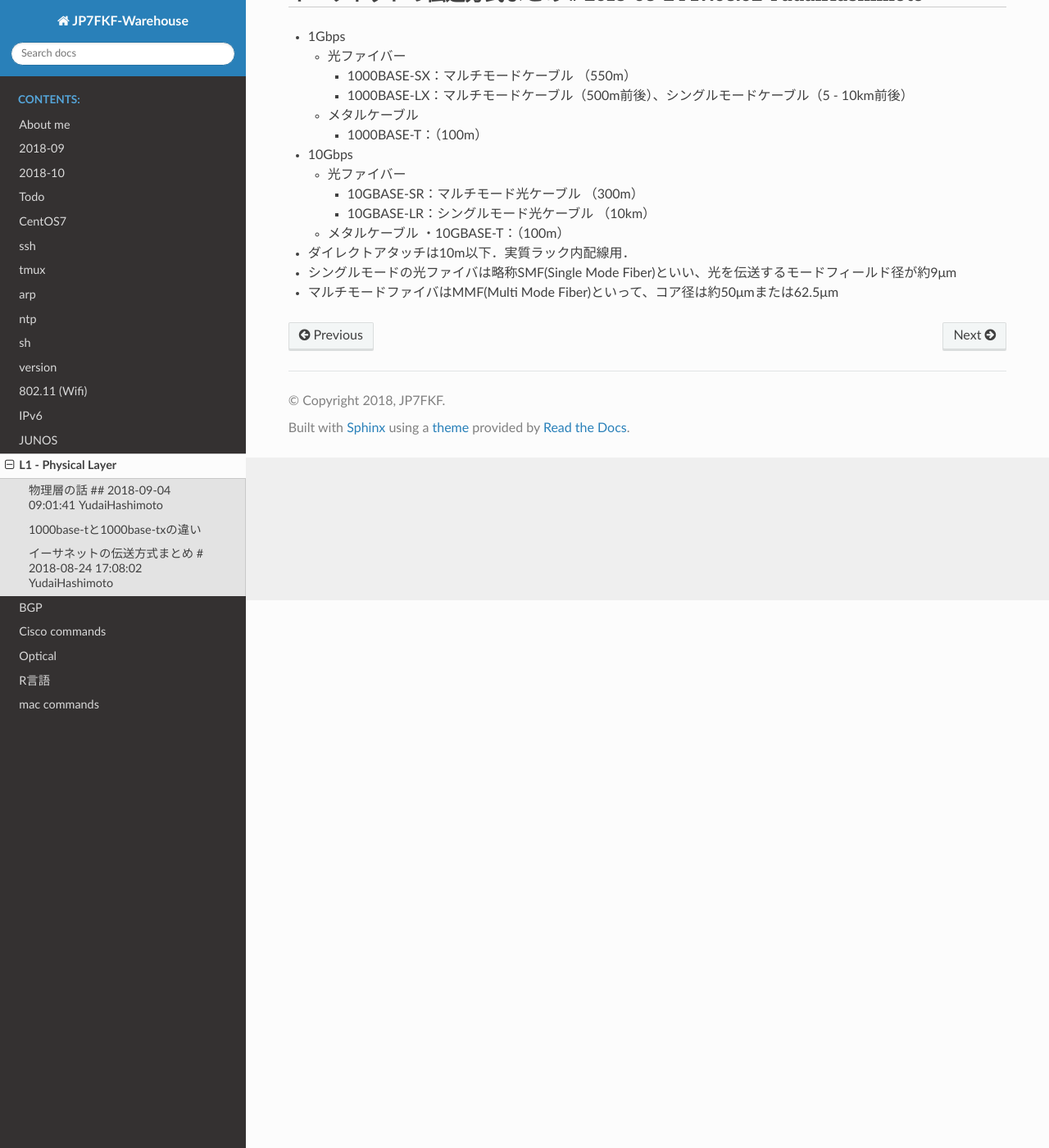
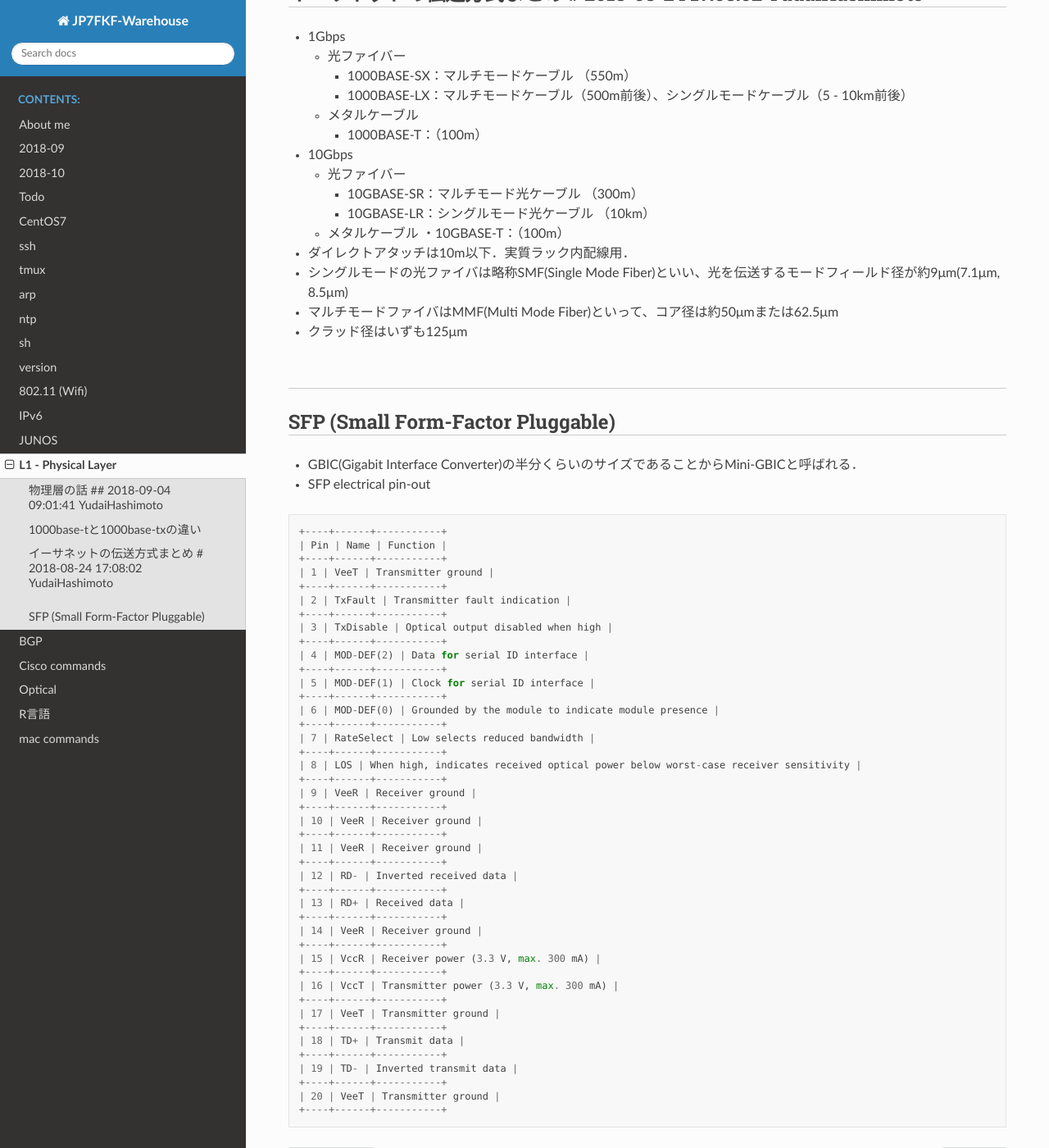
Before and after one commit to jp7fkf/JP7FKF-Warehouse, a Sphinx documentation site: the page built from source/network/l1_physical.md, in a window 1280 px wide and 1400 px high, scrolled down 668 px. Shown: the whole window at 82% size. Built offline with Sphinx 7.4.7 and the Read the Docs theme 2.0.0, drawn with Linux system fonts in a browser that asks for light colours.

Commit message:
20181103_164450

````diff
--- a/source/network/l1_physical.md
+++ b/source/network/l1_physical.md
@@ -32,5 +32,56 @@
 ・10GBASE-T：（100m）
 
 - ダイレクトアタッチは10m以下．実質ラック内配線用．
-- シングルモードの光ファイバは略称SMF(Single Mode Fiber)といい、光を伝送するモードフィールド径が約9μm
+- シングルモードの光ファイバは略称SMF(Single Mode Fiber)といい、光を伝送するモードフィールド径が約9μm(7.1μm, 8.5μm)
 - マルチモードファイバはMMF(Multi Mode Fiber)といって、コア径は約50μmまたは62.5μm
+- クラッド径はいずも125μm
+##
+
+## SFP (Small Form-Factor Pluggable)
+  - GBIC(Gigabit Interface Converter)の半分くらいのサイズであることからMini-GBICと呼ばれる．
+  - SFP electrical pin-out
+```
++----+------+-----------+
+| Pin | Name | Function |
++----+------+-----------+
+| 1 | VeeT | Transmitter ground |
++----+------+-----------+
+| 2 | TxFault | Transmitter fault indication |
++----+------+-----------+
+| 3 | TxDisable | Optical output disabled when high |
++----+------+-----------+
+| 4 | MOD-DEF(2) | Data for serial ID interface |
++----+------+-----------+
+| 5 | MOD-DEF(1) | Clock for serial ID interface |
++----+------+-----------+
+| 6 | MOD-DEF(0) | Grounded by the module to indicate module presence |
++----+------+-----------+
+| 7 | RateSelect | Low selects reduced bandwidth |
++----+------+-----------+
+| 8 | LOS | When high, indicates received optical power below worst-case receiver sensitivity |
++----+------+-----------+
+| 9 | VeeR | Receiver ground |
++----+------+-----------+
+| 10 | VeeR | Receiver ground |
++----+------+-----------+
+| 11 | VeeR | Receiver ground |
++----+------+-----------+
+| 12 | RD- | Inverted received data |
++----+------+-----------+
+| 13 | RD+ | Received data |
++----+------+-----------+
+| 14 | VeeR | Receiver ground |
++----+------+-----------+
+| 15 | VccR | Receiver power (3.3 V, max. 300 mA) |
++----+------+-----------+
+| 16 | VccT | Transmitter power (3.3 V, max. 300 mA) |
++----+------+-----------+
+| 17 | VeeT | Transmitter ground |
++----+------+-----------+
+| 18 | TD+ | Transmit data |
++----+------+-----------+
+| 19 | TD- | Inverted transmit data |
++----+------+-----------+
+| 20 | VeeT | Transmitter ground |
++----+------+-----------+
+```
````
Also changed, not shown: source/ansible.md (added, +15 -0 lines), source/dialy/201809.md (+1 -0 lines), source/dialy/201810.md (+17 -0 lines), source/electronics.md (added, +5 -0 lines), source/unix/version.md (+6 -0 lines), 3 other files.
